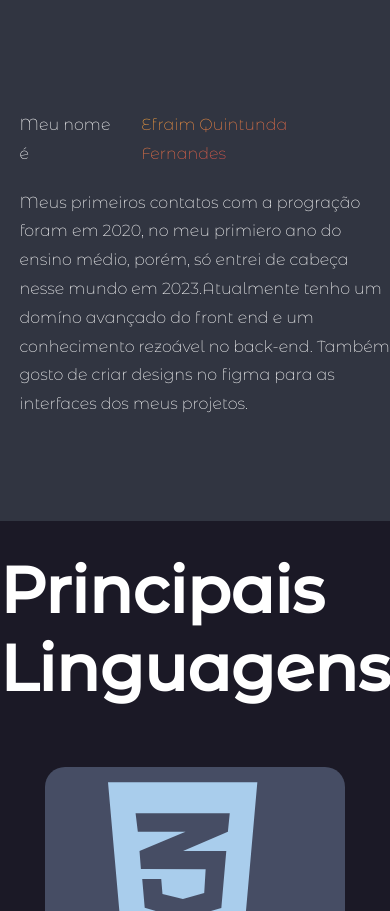
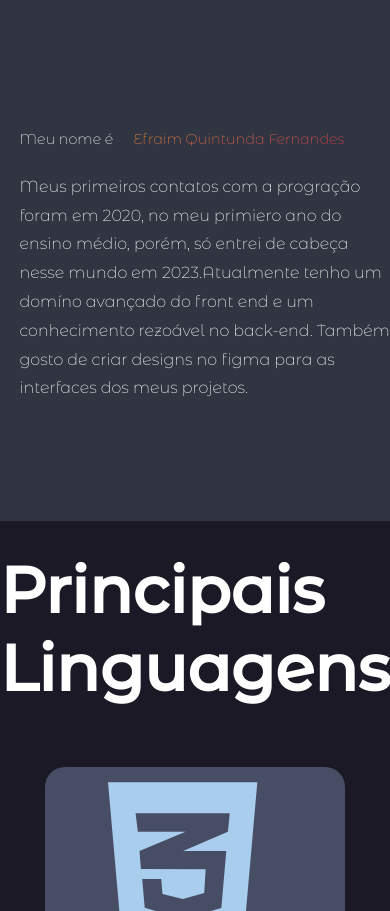
Before and after one commit to EfraimFernandes/portifolio, a Next.js app: page / in a window 390 px wide. Shown: the part 1179-2090 px from the top of the page. Built offline with nearby package versions, Linux system fonts and the light colour scheme.

Commit message:
Pequena alteração na responsividade no Desk 2

```diff
--- a/src/components/Desk2.tsx
+++ b/src/components/Desk2.tsx
@@ -18,7 +18,7 @@ export default function Desk2(){
                     <h1>Sobre Mim</h1>
                 </div>
                 <div className={styles.text}>
-                    <p className={styles.textSobreMim}>
+                    <p className={styles.textSobreMim1}>
                         Meu nome é {<Nome text="Efraim Quintunda Fernandes" />}
                     </p>
                     <p className={styles.textSobreMim2}>
--- a/src/styles/Desk2.module.css
+++ b/src/styles/Desk2.module.css
@@ -49,7 +49,16 @@
     font-weight: 200;
 }
 
-.textSobreMim {
+.textSobreMim1 {
+    display: flex;
+    width: 100%;
+    margin-bottom: 20px;
+    line-height: 1.6em;
+    font-size: 1.3rem;
+    font-weight: 200;
+}
+
+.textSobreMim2 {
     display: flex;
     width: 100%;
     margin-bottom: 20px;
@@ -120,6 +129,10 @@
         line-height: 1.8em;
         font-size: 1rem;
     }
+    .textSobreMim1 {
+        line-height: 1.8em;
+        font-size: .9rem;
+    }
     .cabecalho {
         font-size: 1.5rem;
     }
```
